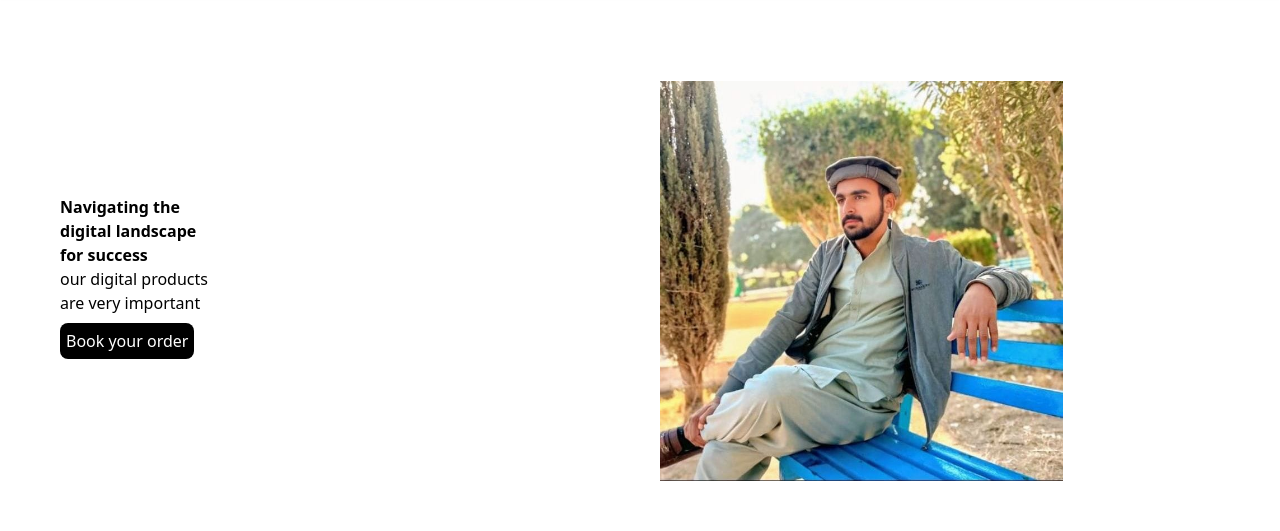
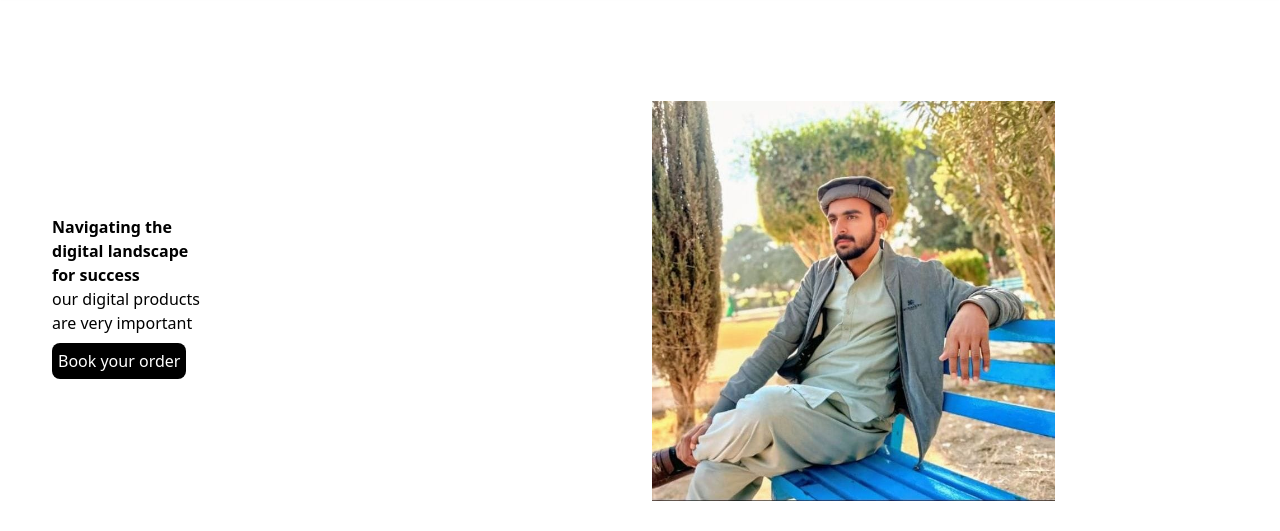
Before and after one commit to msaad517/portfolio, a website built with Vite: page index.html in a window 1280 px wide. Shown: the part 67-598 px from the top of the page. Built offline with nearby package versions, Linux system fonts and the light colour scheme; files whose address does not match are found by name.

Commit message:
margin
set the margin

```diff
--- a/index.html
+++ b/index.html
@@ -79,7 +79,7 @@
     });
   });
 </script>
-    <div class="bg-white text-black h-100 p-1 px-10 mt-20 ml-5 w-screen  flex flex-col sm:flex-row justify-center items-center ">
+    <div class="bg-white text-black h-100 p-1 px-10 mt-25 ml-3 w-screen  flex flex-col sm:flex-row justify-center items-center ">
         <div class="flex-1 ">
         <h2 class="font-bold">
             Navigating the <br>digital landscape <br>for success
```
